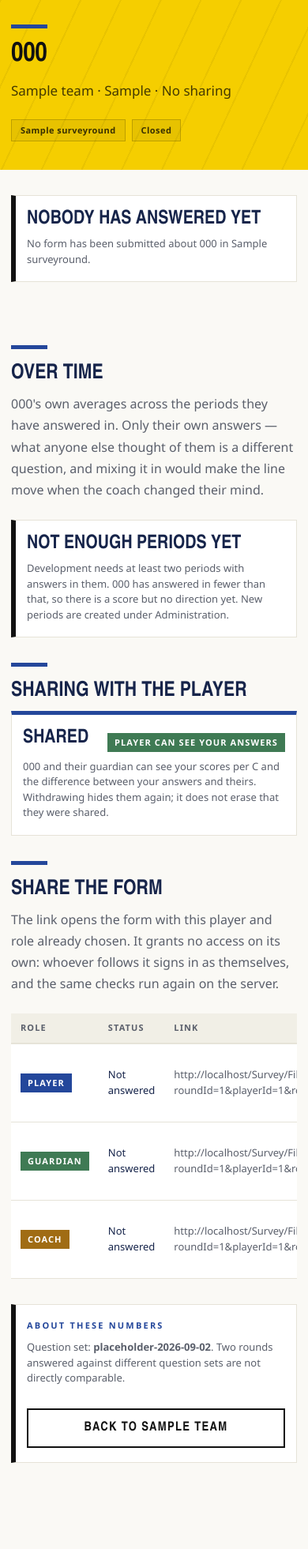
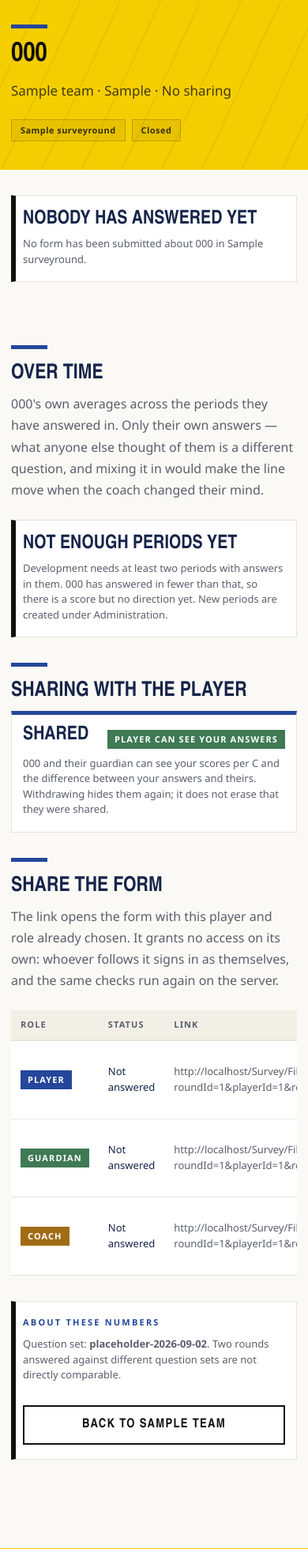
Before and after one commit to KristianEspevikUIA/StartProsjektMVC, an ASP.NET Core app: page /Coach/FiveCPlayer/1?roundId=1 in a window 390 px wide. Shown: the part 73-2034 px from the top of the page at 79% size. Run offline with ASP.NET Core 8, Linux system fonts and the light colour scheme; a user stored in the database is signed in; tables that the repository leaves empty hold one stand-in row (values such as "Sample post"); style sheets or scripts are compiled from the project's sources; some libraries are stand-ins or nearby versions.

Commit message:
Refine card/grid alignment, badges and form spacing
Adjust card spacing and grid behavior to keep cards aligned: remove extra top margin for grid items, add padding for accent borders, and make grid cards flex columns so .sc-actions bottom-align. Normalize badge boxes with a transparent border and tighten padding to avoid row shifts; use border-color for muted variant. Align form rows to the bottom to prevent wrapped labels from shifting inputs. Add minor spacing for score-none and responsive tweaks to card paddings. (Changes in wwwroot/css/startcompass.css)

```diff
--- a/StartPraksisGruppe3Prosjekt/wwwroot/css/startcompass.css
+++ b/StartPraksisGruppe3Prosjekt/wwwroot/css/startcompass.css
@@ -239,20 +239,32 @@
     padding: 24px 26px;
 }
 
+/* Stacked in normal flow the cards space themselves. Inside .sc-grid the grid gap
+   already does that, and the margin only drops every card but the first by 16px. */
 .sc-card + .sc-card {
     margin-top: 16px;
 }
 
+.sc-grid > .sc-card + .sc-card {
+    margin-top: 0;
+}
+
+/* The accent variants trade the 1px edge for a thick one. The padding gives the
+   difference back, so a --top and a --left card next to each other in a grid start
+   their text on the same line. */
 .sc-card--top {
     border-top: 5px solid var(--sc-blue);
+    padding-top: 20px;
 }
 
 .sc-card--left {
     border-left: 6px solid var(--sc-ink);
+    padding-left: 21px;
 }
 
 .sc-card--alert {
     border-left: 6px solid var(--sc-alert);
+    padding-left: 21px;
 }
 
 .sc-card--dark {
@@ -274,6 +286,20 @@
     display: grid;
     gap: 16px;
     grid-template-columns: repeat(auto-fit, minmax(260px, 1fr));
+}
+
+/* Every card in a row is as tall as the tallest one in it, but the cards do not all hold
+   the same amount of text -- a form that has been answered carries a "submitted" line, a
+   pending one does not. Without this the button row stops wherever its own card's text
+   ran out, and the buttons across a row come out at four different heights. */
+.sc-grid > .sc-card {
+    display: flex;
+    flex-direction: column;
+}
+
+.sc-grid > .sc-card > .sc-actions {
+    margin-top: auto;
+    padding-top: 28px;
 }
 
 .sc-card__meta {
@@ -306,14 +332,18 @@
 
 /* --------------------------------------------------------------- badges ---- */
 
+/* The transparent border is what --muted turns visible. Declaring it here rather than
+   only there keeps every badge the same box: an outlined badge used to come out 2px
+   taller than a filled one, which is enough to nudge the row it sits in. */
 .sc-badge {
     background: var(--sc-muted);
+    border: 1px solid transparent;
     color: var(--sc-muted-foreground);
     display: inline-block;
     font-size: 11px;
     font-weight: 700;
     letter-spacing: 0.1em;
-    padding: 4px 9px;
+    padding: 3px 8px;
     text-transform: uppercase;
     white-space: nowrap;
 }
@@ -350,7 +380,7 @@
 
 .sc-badge--muted {
     background: transparent;
-    border: 1px solid var(--sc-border);
+    border-color: var(--sc-border);
 }
 
 /* --------------------------------------------------------------- buttons ---- */
@@ -874,8 +904,12 @@
     margin: 0 0 10px;
 }
 
+/* No score means no meter -- see _FiveCScoreCard.cshtml, where a missing score is
+   deliberately not drawn as a zero. Standing in for the meter's 8px and its 12px margin
+   keeps the band and the note level with the cards either side. */
 .sc-score__value--none {
     color: var(--sc-muted-foreground);
+    margin-bottom: 30px;
 }
 
 .sc-score__scale {
@@ -980,7 +1014,10 @@
 
 /* ------------------------------------------------------- forms and filters ---- */
 
+/* Bottom-aligned, so a label that wraps to two lines grows upwards. Aligned to the top
+   instead, that one field's input would sit a line lower than every input beside it. */
 .sc-form-row {
+    align-items: end;
     display: grid;
     gap: 16px;
     grid-template-columns: repeat(auto-fit, minmax(190px, 1fr));
@@ -1178,9 +1215,19 @@
         width: 100%;
     }
 
-    /* The form itself. Cards lose their side padding so the 1-5 row gets the full width. */
+    /* The form itself. Cards lose their side padding so the 1-5 row gets the full width.
+       The accent variants keep giving back their extra border width. */
     .sc-card {
         padding: 18px 14px;
+    }
+
+    .sc-card--top {
+        padding-top: 14px;
+    }
+
+    .sc-card--left,
+    .sc-card--alert {
+        padding-left: 9px;
     }
 
     .sc-question {
```
